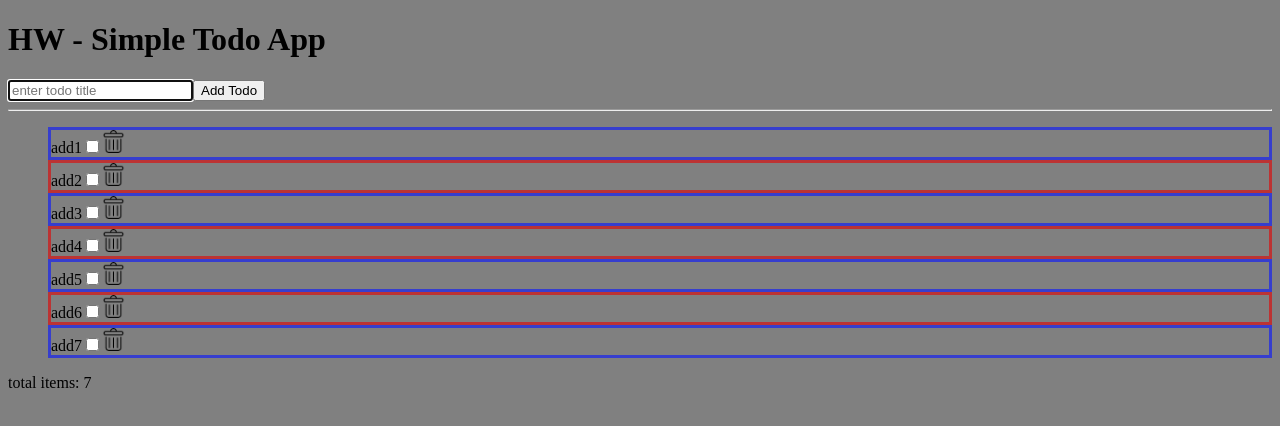
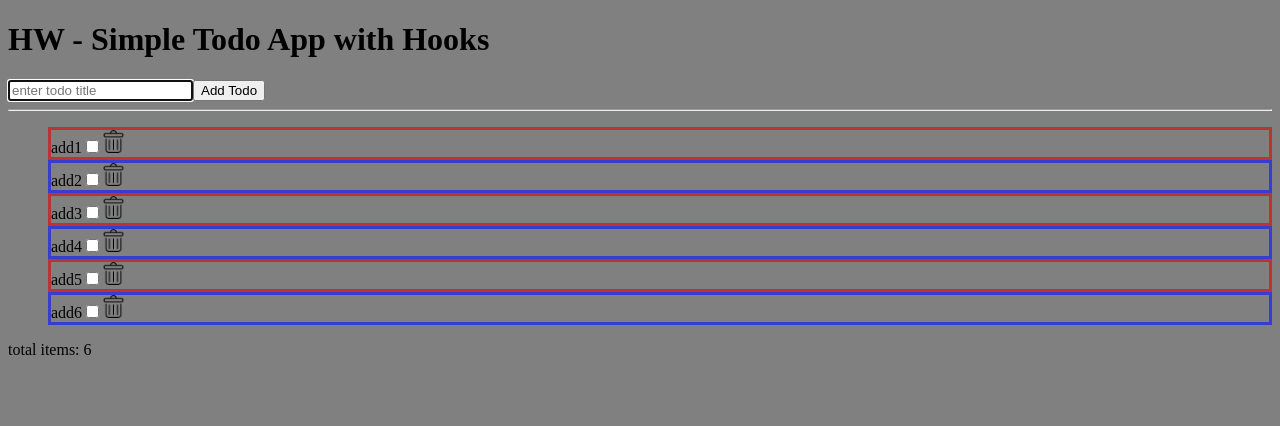
Before and after one commit to martinspasof/todoApp_ReactJS, a React (Create React App) app: page / in a window 1280 px wide. Shown: the top 426 px of the page. Built offline with nearby package versions, Linux system fonts and the light colour scheme; data requests are answered from the project's data file.

Commit message:
Create Simple Todo App with Hooks

```diff
--- a/src/App.js
+++ b/src/App.js
@@ -1,23 +1,15 @@
-import { render } from "@testing-library/react";
 import React from "react";
+import { useState,useEffect } from "react";
 import { Header } from "./Components/Header";
-import { Todos } from "./Components/Todos";
+import Todos from "./Components/Todos";
 
-class App extends React.Component{
-  constructor(props){
-    super(props);
-    this.appName = "HW - Simple Todo App";
-  }
+export default ()=>{
+  const [appName] = useState('HW - Simple Todo App with Hooks');
 
-  render(){
     return (
       <div className="App">
-        <Header appName={this.appName}/>
+        <Header appName={appName}/>
         <Todos/>
       </div>
     )
-  }
-
 }
-
-export default App;
--- a/src/Components/Todo.js
+++ b/src/Components/Todo.js
@@ -1,42 +1,33 @@
 import React from "react";
+import { useState,useEffect } from "react";
 
-class Todo extends React.Component{
-	constructor(props){
-		super(props)
-		this.state = {
-			'inputValue':''
+export default (props)=>{
+	const [input,setInput] = useState( '' );
+	const inputRef = React.createRef();
+
+	const onInputChange = (e) => {
+		setInput(e.target.value);
 	}
 
-		this.inputRef = React.createRef();
+	const onAddHandler = (e) => {
+		props.onAdd(input);
+		setInput('');
+		inputRef.current.focus();
 	}
 
-	onInputChange(e){
-		this.setState( {
-			inputValue:e.target.value
-		})
-	}
 
-	onAddHandler(e){
-		this.props.onAdd(this.state.inputValue)
-		this.setState({inputValue: ''});
-		this.inputRef.current.focus();
-	}
-
-	render(){
 	return (
 		<div>
             <input
-				ref={this.inputRef}
+			ref={inputRef}
 			placeholder="enter todo title"
 			type="text"
 			autoFocus
-				onChange={e=>this.onInputChange(e)}
-				value={this.state.inputValue}
+			onChange={e=>onInputChange(e)}
+			value={input}
 			/>
-				<button onClick={e=>this.onAddHandler(e)}>Add Todo</button>
+			<button onClick={e=>onAddHandler(e)}>Add Todo</button>
 		</div>
 	)
+
 }
-}
-
-export {Todo}
--- a/src/Components/TodoList.js
+++ b/src/Components/TodoList.js
@@ -5,9 +5,9 @@ const TodoList = (props) => {
         return todoId%2 ? 'odd' : 'even';
     }
 
-    const getList = (todo) => {
+    const getList = (todo, idx) => {
         return (
-        <li className={checkEvenNumber(todo.id)} key={todo.id}>
+        <li className={checkEvenNumber(idx)} key={todo.id}>
         <span className={todo.completed ? 'strikethrough':''}>{todo.title}</span>
         <input type='checkbox' defaultChecked={todo.completed} onChange={(e)=>props.updateTodo(todo)}/>
         <input className="img" type="image" src="../trash.png" alt="trash" onClick={(e)=>props.deleteTodo(todo.id)}/>
@@ -18,7 +18,7 @@ const TodoList = (props) => {
 
 	return (
         <ul>
-        {props.todos.map(todo=>getList(todo))}
+        {props.todos.map((todo, idx)=>getList(todo, idx))}
         </ul>
 
 	)
--- a/src/Components/Todos.js
+++ b/src/Components/Todos.js
@@ -1,24 +1,16 @@
 import React from "react";
-import { Todo } from "./Todo";
+import { useState,useEffect } from "react";
+import Todo from "./Todo";
 import { TodoList } from "./TodoList";
 import { TodosCount } from "./TodosCount";
 
 const url = 'http://localhost:3002'
 
-class Todos extends React.Component{
-	constructor(props){
-		super(props)
-		this.state = {
-			todos: [],
-            completed: false,
-		}
+export default ()=>{
+    const [todos,setTodos] = useState( [] );
+    const [completed,setCompleted] = useState( false );
 
-		this.onAdd = this.onAdd.bind(this);
-		this.updateTodo = this.updateTodo.bind(this);
-		this.deleteTodo = this.deleteTodo.bind(this);
-	}
-
-    processResponse(r) {
+    const processResponse = (r) =>{
         if (r.status > 199 && r.status < 300) {
             return r.json()
         } else {
@@ -26,7 +18,7 @@ class Todos extends React.Component{
         }
     }
 
-    componentDidMount() {
+    const componentDidMount = () => {
         fetch(url + '/todos', {
             headers: {
                 'Content-Type': 'application/json',
@@ -34,31 +26,33 @@ class Todos extends React.Component{
             }
         })
         .then(res => {
-            return this.processResponse(res);
+            return processResponse(res);
         })
         .then(data => {
-            this.setState( { todos: [...data] });
-            this.saveToLocalStorage('todos', JSON.stringify(data));
+            setTodos( data );
+            saveToLocalStorage('todos', JSON.stringify(data));
         })
 		.catch(err => {
-			this.setState( { todos: [...this.readFromLocalStorage('todos')] });
+			setTodos( readFromLocalStorage('todos'));
 			console.log(err);
 		})
     }
 
-    saveToLocalStorage(key, value) {
+    useEffect(componentDidMount,[]);
+
+    const saveToLocalStorage = (key, value) => {
         // save to local storage
         let ls = window.localStorage;
         ls.setItem(key,value);
     }
 
-    readFromLocalStorage(key) {
+    const readFromLocalStorage = (key) => {
         // save to local storage
         let ls = window.localStorage;
         return JSON.parse(ls.getItem(key));
     }
 
-	onAdd(todoTitle){
+	const onAdd = (todoTitle) => {
         const newTodo = {
             'title': todoTitle,
             'completed': false
@@ -72,54 +66,55 @@ class Todos extends React.Component{
             body: JSON.stringify(newTodo)
         })
         .then(res => {
-            return this.processResponse(res);
+            return processResponse(res);
         })
         .then(todo => {
-            this.setState( {todos: [...this.state.todos, todo] });
-            this.saveToLocalStorage('todos', JSON.stringify([...this.state.todos, todo]));
+            setTodos( [...todos, todo] );
+            saveToLocalStorage('todos', JSON.stringify([...todos, todo]));
         })
         .catch(err => {
             let idx= 1;
-            for(let el in this.state.todos){
-                this.state.todos[el].id = Number(idx++);
+            for(let el in todos){
+                todos[el].id = Number(idx++);
             }
-            newTodo.id = this.state.todos.length + 1;
-            this.setState( {todos: [...this.state.todos, newTodo] });
-            this.saveToLocalStorage('todos', JSON.stringify([...this.state.todos, newTodo]));
+            newTodo.id = todos.length + 1;
+            setTodos( [...todos, newTodo] );
+            saveToLocalStorage('todos', JSON.stringify([...todos, newTodo]));
             console.log(err);
         })
 	}
 
-    deleteTodo(id) {
+    const deleteTodo = (id) => {
         fetch(url + '/todos/' + id, {
-            method: 'DELETE',
-
+            method: 'DELETE'
         })
         .then(res => {
-            return this.processResponse(res);
+            return processResponse(res);
         })
         .then(() => {
-            this.componentDidMount();
+            componentDidMount();
         })
         .catch(err => {
-            this.state.todos = this.state.todos.filter(function (todo, idx) {
+            const filterTodos = todos.filter(function (todo, idx) {
                 todo.id = idx+1;
                 return todo.id != id;
             });
+
             let idx= 1;
-            for(let el in this.state.todos){
-                this.state.todos[el].id = Number(idx++);
+            const getFilterTodos = filterTodos;
+            for(let el in filterTodos){
+                getFilterTodos[el].id = Number(idx++);
             }
 
-            this.setState( {todos: [...this.state.todos] });
+            setTodos( getFilterTodos );
 
-            this.saveToLocalStorage('todos', JSON.stringify([...this.state.todos]));
-            this.componentDidMount();
+            saveToLocalStorage('todos', JSON.stringify(getFilterTodos));
+            componentDidMount();
             console.log(err);
         });
     }
 
-    updateTodo(todo) {
+    const updateTodo = (todo) => {
         const todoEl = {
             'title': todo.title,
             'completed': !todo.completed
@@ -133,40 +128,34 @@ class Todos extends React.Component{
             body: JSON.stringify(todoEl)
         })
         .then(() => {
-            this.setState({
-                // completed: !this.state.completed
-                completed: todoEl.completed
-            });
-            this.componentDidMount();
+            setCompleted(todoEl.completed);
+            componentDidMount();
         })
         .catch(err => {
-            this.state.todos.forEach(todoKey => {
+            todos.forEach(todoKey => {
                 if(todoKey.id == todo.id){
                     todoKey.title = todoEl.title;
                     todoKey.completed = todoEl.completed;
                 }
             });
 
-            this.saveToLocalStorage('todos', JSON.stringify([...this.state.todos]));
-            this.componentDidMount();
+            saveToLocalStorage('todos', JSON.stringify(todos));
+            componentDidMount();
             console.log(err);
         })
     }
 
-	render(){
-		return (
-			<div>
-                <Todo onAdd={this.onAdd}/>
-                <hr/>
-               <TodoList
-                   todos={this.state.todos}
-                   updateTodo={this.updateTodo}
-                   deleteTodo={this.deleteTodo}/>
 
-                <TodosCount count={this.state.todos.length}/>
-			</div>
-		)
-	}
+	return (
+		<div>
+            <Todo onAdd={onAdd}/>
+            <hr/>
+           <TodoList
+               todos={todos}
+               updateTodo={updateTodo}
+               deleteTodo={deleteTodo}/>
+            <TodosCount count={todos.length}/>
+		</div>
+	)
+
 }
-
-export {Todos}
--- a/src/todos.json
+++ b/src/todos.json
@@ -29,11 +29,6 @@
       "title": "add6",
       "completed": false,
       "id": 6
-    },
-    {
-      "title": "add7",
-      "completed": false,
-      "id": 7
     }
   ],
   "crypto": []
```
Also changed, not shown: 1 other file (tests, documents, lock files or other folders). Lines whose indentation alone changed are shown as unchanged.
